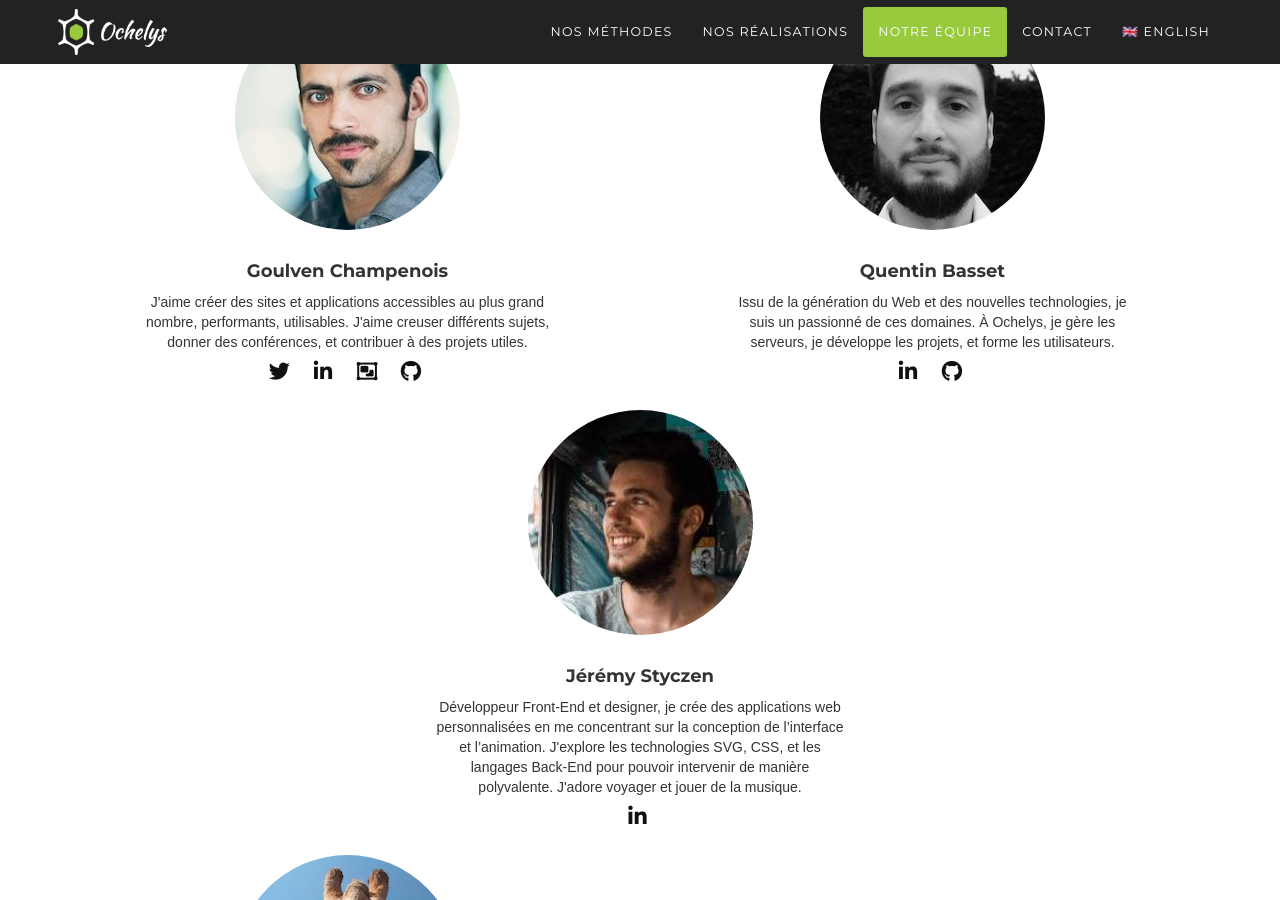
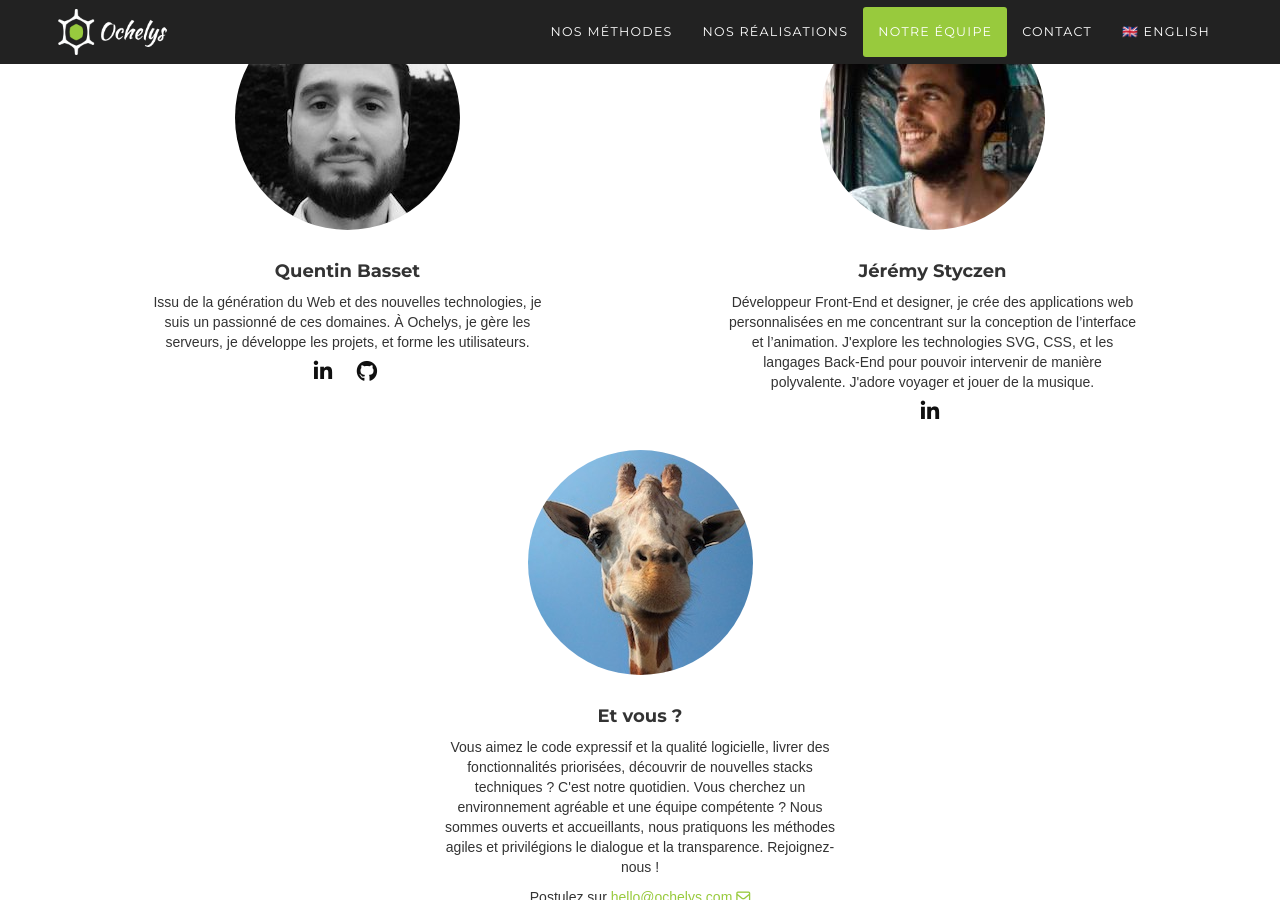
Before and after one commit to Ochelys/ochelys.github.io, a Jekyll site: the page built from index.md, in a window 1280 px wide and 900 px high, scrolled down 3979 px. Built offline with Jekyll 4.4.1, drawn with Linux system fonts in a browser that asks for light colours; nearby versions of some CDN libraries; some web fonts are replaced.

Commit message:
Remove Goulven from the team

```diff
--- a/_layouts/home.html
+++ b/_layouts/home.html
@@ -122,17 +122,6 @@ layout: default
         </ul>
       </div>
       <div class="col-sm-6 team-member">
-        <img src="{{ site.baseurl }}/images/goulven.jpg" alt="Goulven Champenois" class="img-responsive img-circle">
-        <h3 class="h4">Goulven Champenois</h3>
-        <p class="bio">J'aime créer des sites et applications accessibles au plus grand nombre, performants, utilisables. J'aime creuser différents sujets, donner des conférences, et contribuer à des projets utiles.</p>
-        <ul class="list-inline social-buttons">
-          <li><a href="https://twitter.com/goulvench" title="Goulven sur Twitter"><i class="fa fa-twitter"></i><span class="sr-only">Goulven sur Twitter</span></a></li>
-          <li><a href="https://fr.linkedin.com/in/goulvenchampenois" title="Goulven sur LinkedIn"><i class="fa fa-linkedin"></i><span class="sr-only">Goulven sur LinkedIn</span></a></li>
-          <li><a href="https://speakerdeck.com/goulvench" title="Goulven sur Speakerdeck"><i class="fa fa-object-group"></i><span class="sr-only">Goulven sur Speakerdeck</span></a></li>
-          <li><a href="https://github.com/goulvench" title="Goulven sur Github"><i class="fa fa-github"></i><span class="sr-only">Goulven sur Github</span></a></li>
-        </ul>
-      </div>
-      <div class="col-sm-6 team-member">
         <img src="{{ site.baseurl }}/images/quentin.jpg" alt="Quentin Basset" class="img-responsive img-circle">
         <h3 class="h4">Quentin Basset</h3>
         <p class="bio">Issu de la génération du Web et des nouvelles technologies, je suis un passionné de ces domaines. À Ochelys, je gère les serveurs, je développe les projets, et forme les utilisateurs.</p>
@@ -141,7 +130,7 @@ layout: default
           <li><a href="https://github.com/quentinbt" title="Quentin sur Github"><i class="fa fa-github"></i><span class="sr-only">Quentin sur Github</span></a></li>
         </ul>
       </div>
-      <div class="col-sm-6 col-sm-offset-3 team-member">
+      <div class="col-sm-6 team-member">
         <img src="{{ site.baseurl }}/images/jeremy.jpg" alt="Jérémy Styczen" class="img-responsive img-circle">
         <h3 class="h4">Jérémy Styczen</h3>
         <p class="bio">Développeur Front-End et designer, je crée des applications web personnalisées en me concentrant sur la conception de l’interface et l’animation. J'explore les technologies <abbr>SVG</abbr>, <abbr>CSS</abbr>, et les langages Back-End pour pouvoir intervenir de manière polyvalente. J'adore voyager et jouer de la musique.</p>
@@ -149,7 +138,7 @@ layout: default
           <li><a href="https://www.linkedin.com/in/jeremystyczen/" title="Jérémy sur LinkedIn"><i class="fa fa-linkedin"></i><span class="sr-only">Jérémy sur LinkedIn</span></a></li>
         </ul>
       </div>
-      <div class="col-sm-6 team-member">
+      <div class="col-sm-6 col-sm-offset-3 team-member">
         <img src="{{ site.url }}/images/giraffe.jpg" alt="Giraffe" class="img-responsive img-circle">
         <h3 class="h4">Et vous&nbsp;?</h3>
         <p class="bio">Vous aimez le code expressif et la qualité logicielle, livrer des fonctionnalités priorisées, découvrir de nouvelles <span lang="en">stacks</span> techniques&nbsp;? C'est notre quotidien.
```
Also changed, not shown: _layouts/home.en.html (+1 -12 lines), images/goulven.jpg (deleted).
